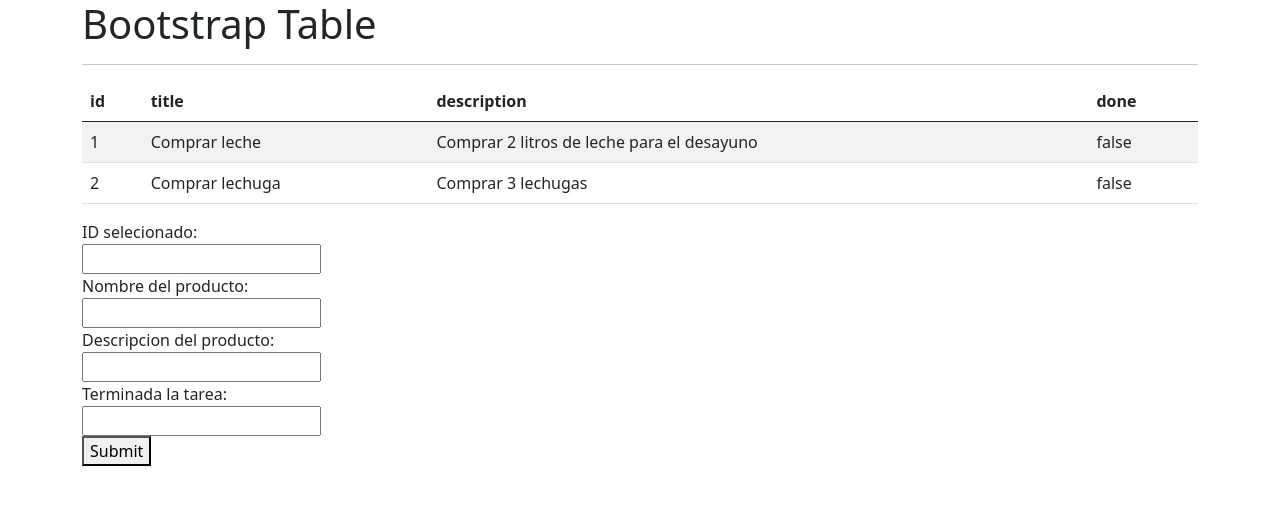
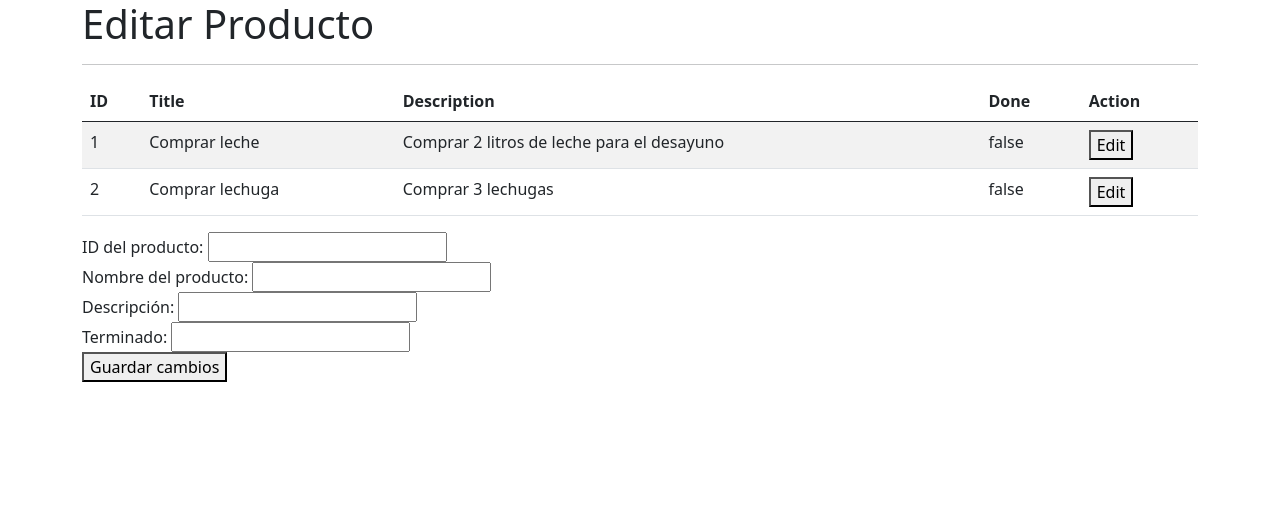
Before and after one commit to Eriosoul/pryectos_repaso, a Flask app: page /upd_prod in a window 1280 px wide. Shown: the top 505 px of the page. Run offline with Flask 3, Linux system fonts and the light colour scheme.

Commit message:
Resolviendo la edicion

```diff
--- a/To-Dolist/app.py
+++ b/To-Dolist/app.py
@@ -31,24 +31,25 @@ def new_products():
         return redirect(url_for('product'))
     return render_template('add_prod.html', title='Add new Product')
 
-@app.route('/upd_prod',  methods=['POST', 'GET'])
+@app.route('/upd_prod', methods=['POST', 'GET'])
 def upd_product():
     if request.method == "POST":
-        id = request.form['id']
-        if product['id'] == id:
-            title = request.form['title']
-            description = request.form['description']
-            done = request.form['done']
-            nuevo_id = products[-1]['id'] + 1 if products else 1
-            nuevo_prod = {
-                'id': nuevo_id,
-                'title': title,
-                'description': description,
-                'done': done
-            }
-            products.append(nuevo_prod)
-            return redirect(url_for('update_prod'))
-    return render_template('update_prod.html', title='Bootstrap Table', products=products)
+        prod_id = int(request.form['id'])
+        title = request.form.get('title')
+        description = request.form.get('description')
+        done = request.form.get('done')
+
+        # Busca el producto en la lista de productos y actualízalo
+        for product in products:
+            if product['id'] == prod_id:
+                product['title'] = title
+                product['description'] = description
+                product['done'] = done
+                break
+
+        return redirect(url_for('upd_product'))
+
+    return render_template('update_prod.html', title='Editar Producto', products=products)
 
 
 if __name__ == '__main__':
--- a/To-Dolist/templates/update_prod.html
+++ b/To-Dolist/templates/update_prod.html
@@ -4,36 +4,40 @@
   <table id="data" class="table table-striped">
     <thead>
       <tr>
-        <th>id</th>
-        <th>title</th>
-        <th>description</th>
-        <th>done</th>
+        <th>ID</th>
+        <th>Title</th>
+        <th>Description</th>
+        <th>Done</th>
+        <th>Action</th>
       </tr>
     </thead>
     <tbody>
       {% for prod in products %}
         <tr>
-          <td>{{ prod.id }}</td>
-          <td>{{ prod.title }}</td>
-          <td>{{ prod.description }}</td>
-          <td>{{ prod.done }}</td>
+          <form method="POST" action="{{ url_for('upd_product') }}">
+            <td>{{ prod.id }}</td>
+            <td>{{ prod.title }}</td>
+            <td>{{ prod.description }}</td>
+            <td>{{ prod.done }}</td>
+            <td>
+              <input type="hidden" name="id" value="{{ prod.id }}">
+              <button type="submit">Edit</button>
+            </td>
+          </form>
         </tr>
       {% endfor %}
     </tbody>
   </table>
-  <form method="POST">
-    <label for="fname">ID selecionado:</label><br>
-    <input type="text" id="fname" name="id"><br>
-    <label for="fname">Nombre del producto:</label><br>
-    <input type="text" id="fname" name="title"><br>
-    <label for="lname">Descripcion del producto:</label><br>
-    <input type="text" id="lname" name="description"><br>
-    <label for="lname">Terminada la tarea:</label><br>
-    <input type="text" id="lname" name="done"><br>
-    <!-- <input type="radio" id="html" name="done" value="True">
-    <label for="html">Terminado</label><br>
-    <input type="radio" id="css" name="done" value="False">
-    <label for="css">No terminado</label><br><br> -->
-    <button type="submit">Submit</button>
-</form>
+
+  <form method="POST" action="{{ url_for('upd_product') }}">
+    <label for="id">ID del producto:</label>
+    <input type="text" name="id" id="id"><br>
+    <label for="title">Nombre del producto:</label>
+    <input type="text" name="title" id="title"><br>
+    <label for="description">Descripción:</label>
+    <input type="text" name="description" id="description"><br>
+    <label for="done">Terminado:</label>
+    <input type="text" name="done" id="done"><br>
+    <button type="submit">Guardar cambios</button>
+  </form>
 {% endblock %}
```
